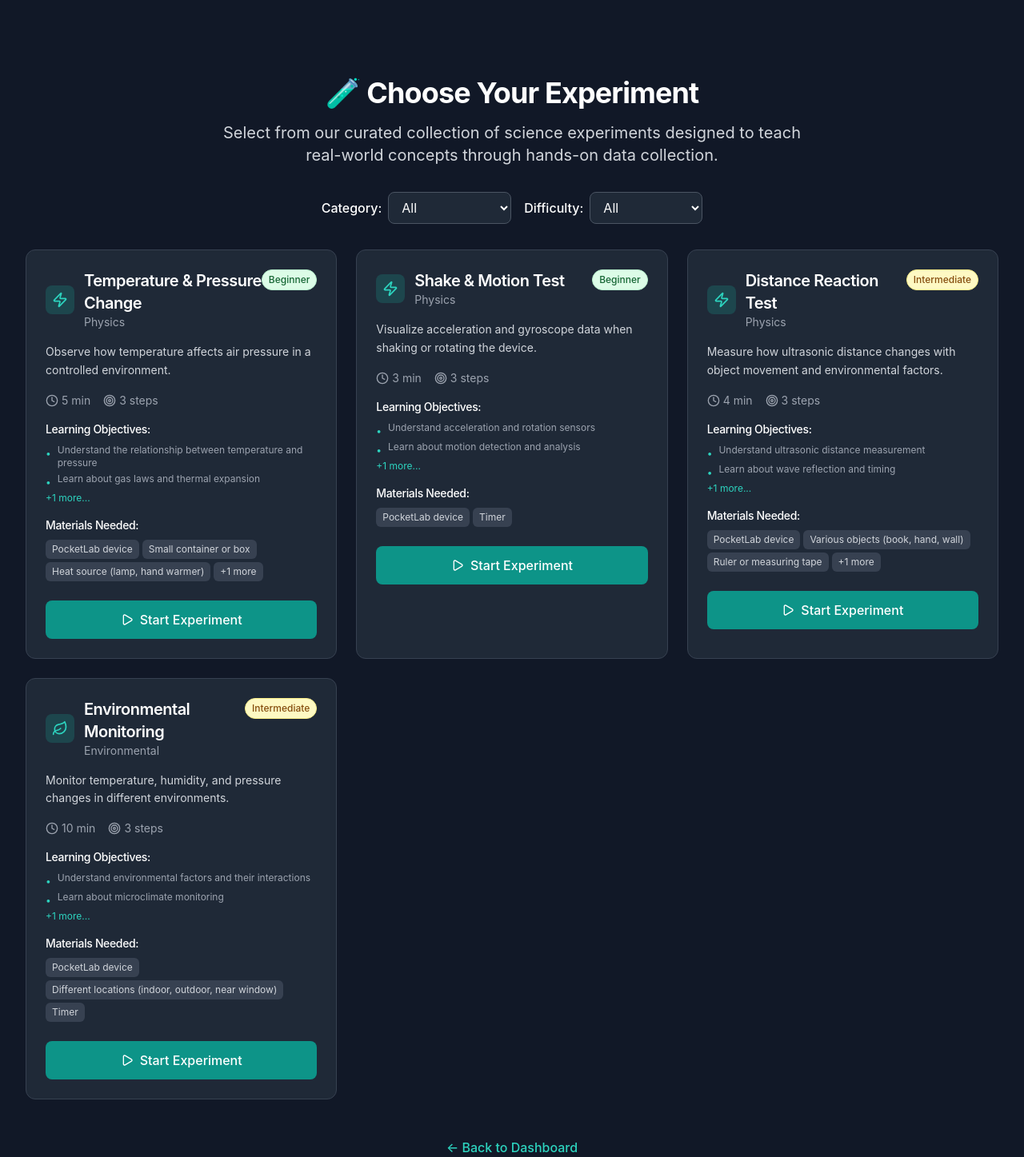
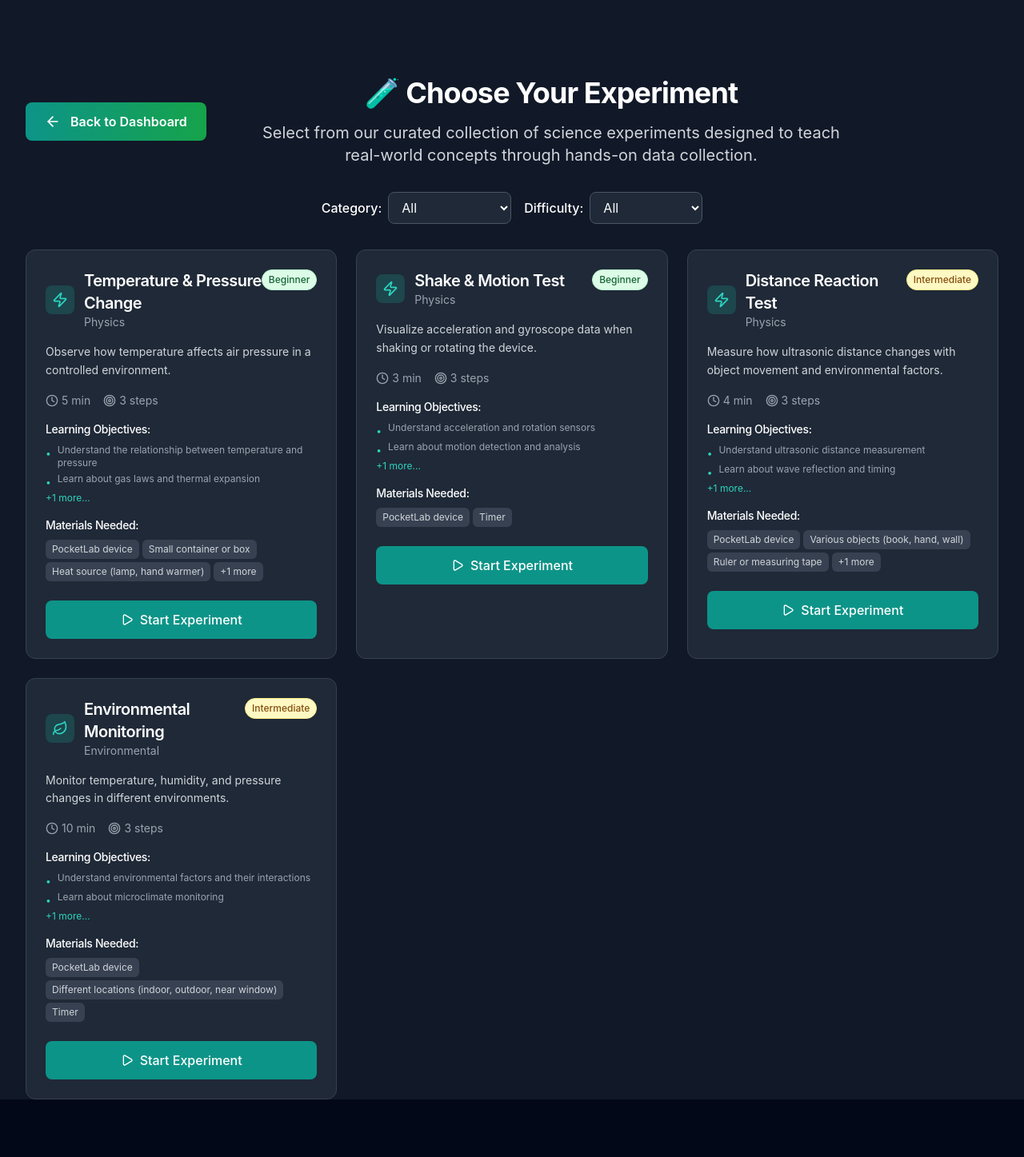
Before and after one commit to ja-zoe/pocket-lab, a React (Vite) app in the folder frontend/: page /experiments in a window 1280 px wide. Shown: the whole page at 80% size. After the commit the page ends 1375 px from the top, so only its background shows below. Built offline with nearby package versions, Linux system fonts and the light colour scheme; sample sign-in values are in the browser's storage.

Commit message:
back to dashboard button fix

```diff
--- a/frontend/src/pages/ExperimentRunnerPage.tsx
+++ b/frontend/src/pages/ExperimentRunnerPage.tsx
@@ -283,16 +283,22 @@ const ExperimentRunnerPage: React.FC = () => {
         {/* Header */}
         <div className="flex items-center justify-between mb-6">
           <button
-            onClick={() => navigate('/experiments')}
-            className="flex items-center gap-2 text-teal-400 hover:text-teal-300 transition-colors"
+            onClick={() => navigate('/dashboard')}
+            className="flex items-center gap-3 bg-gradient-to-r from-teal-600 to-green-600 hover:from-teal-700 hover:to-green-700 text-white font-semibold py-3 px-6 rounded-lg transition-all duration-200 hover:shadow-lg hover:shadow-teal-500/25 hover:scale-105"
           >
-            <ArrowLeft className="w-4 h-4" />
-            Back to Experiments
+            <ArrowLeft className="w-5 h-5" />
+            Back to Dashboard
           </button>
 
           <div className="text-center">
             <h1 className="text-2xl font-bold text-white">{template.title}</h1>
             <p className="text-gray-400">{template.category} • {template.difficulty}</p>
+            <button
+              onClick={() => navigate('/experiments')}
+              className="text-sm text-teal-400 hover:text-teal-300 transition-colors mt-1"
+            >
+              ← Back to Experiments
+            </button>
           </div>
 
           <div className="w-24"></div> {/* Spacer */}
--- a/frontend/src/pages/ExperimentSelectionPage.tsx
+++ b/frontend/src/pages/ExperimentSelectionPage.tsx
@@ -10,7 +10,8 @@ import {
   Users,
   Target,
   Play,
-  BookOpen
+  BookOpen,
+  ArrowLeft
 } from 'lucide-react';
 import * as ExperimentData from '../data/experimentTemplates';
 
@@ -55,13 +56,25 @@ const ExperimentSelectionPage: React.FC = () => {
     <div className="min-h-screen bg-gray-900 pt-24">
       <div className="max-w-7xl mx-auto px-4 sm:px-6 lg:px-8">
         {/* Header */}
-        <div className="text-center mb-8">
+        <div className="flex items-center justify-between mb-8">
+          <button
+            onClick={() => navigate('/dashboard')}
+            className="flex items-center gap-3 bg-gradient-to-r from-teal-600 to-green-600 hover:from-teal-700 hover:to-green-700 text-white font-semibold py-3 px-6 rounded-lg transition-all duration-200 hover:shadow-lg hover:shadow-teal-500/25 hover:scale-105"
+          >
+            <ArrowLeft className="w-5 h-5" />
+            Back to Dashboard
+          </button>
+
+          <div className="text-center flex-1">
             <h1 className="text-4xl font-bold text-white mb-4">
               🧪 Choose Your Experiment
             </h1>
             <p className="text-xl text-gray-300 max-w-3xl mx-auto">
               Select from our curated collection of science experiments designed to teach real-world concepts through hands-on data collection.
             </p>
+          </div>
+
+          <div className="w-32"></div> {/* Spacer */}
         </div>
 
         {/* Filters */}
@@ -200,15 +213,6 @@ const ExperimentSelectionPage: React.FC = () => {
           </div>
         )}
 
-        {/* Back to Dashboard */}
-        <div className="text-center mt-12">
-          <button
-            onClick={() => navigate('/dashboard')}
-            className="text-teal-400 hover:text-teal-300 font-medium transition-colors duration-200"
-          >
-            ← Back to Dashboard
-          </button>
-        </div>
       </div>
     </div>
   );
```
Lines whose indentation alone changed are shown as unchanged.
